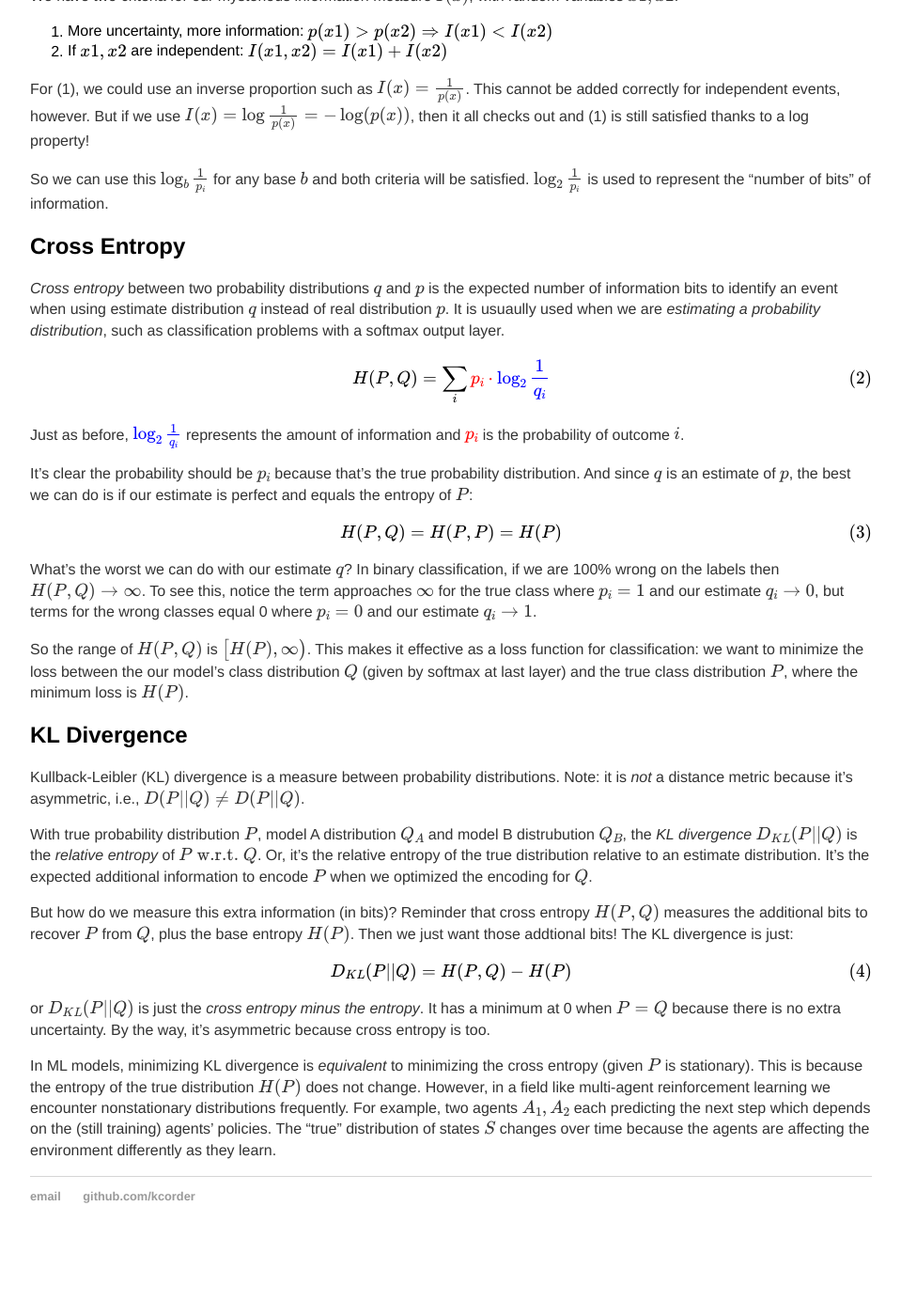
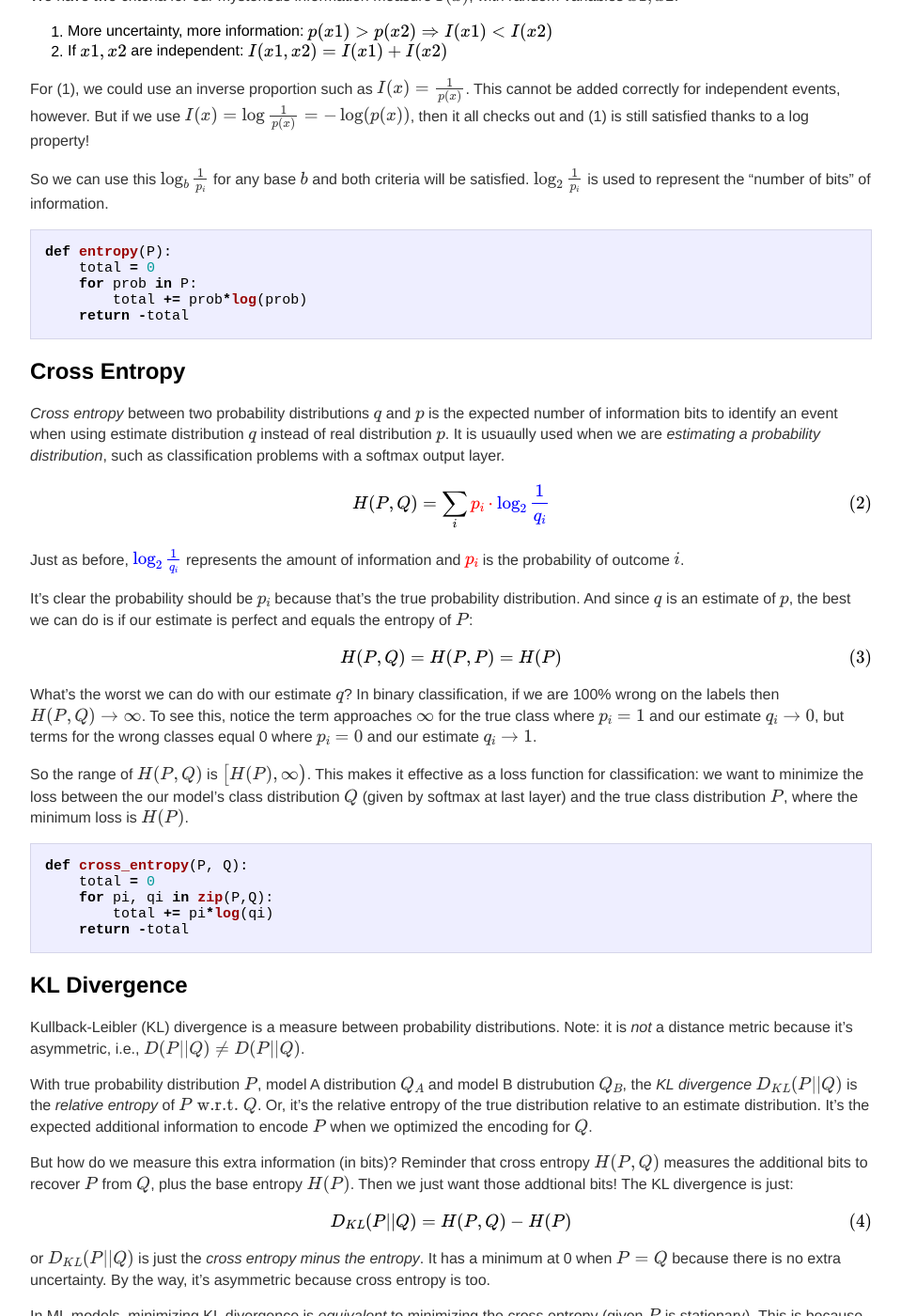
Before and after one commit to kcorder/kcorder.github.io, a Jekyll site: the page built from _posts/2020-04-20-entropy.md, in a window 1280 px wide and 1400 px high, scrolled down 627 px. Shown: the whole window at 94% size, without its empty margins (160-1119 px from the left). Built offline with Jekyll 4.4.1, drawn with Linux system fonts in a browser that asks for light colours; formulas are drawn with MathJax 3; before the commit the page ends 1967 px from its top, so only the background shows below that; some of the changed text lies outside the part shown.

Commit message:
Update 2020-04-20-entropy.md

````diff
--- a/_posts/2020-04-20-entropy.md
+++ b/_posts/2020-04-20-entropy.md
@@ -1,6 +1,6 @@
 ---
 layout: post
-title: "Entropy made intuitive"
+title: "Entropy Made Intuitive"
 date: 2020-04-20
 ---
 
@@ -31,7 +31,13 @@ For (1), we could use an inverse proportion such as $I(x) = \frac{1}{p(x)}$. Thi
 
 So we can use this $\log_b \frac{1}{p_i}$ for any base $b$ and both criteria will be satisfied. $\log_2 \frac{1}{p_i}$ is used to represent the "number of bits" of information.
 
-
+```python
+def entropy(P):
+    total = 0
+    for prob in P:
+        total += prob*log(prob)
+    return -total
+```
 
 
 
@@ -51,7 +57,13 @@ What's the worst we can do with our estimate $q$? In binary classification, if w
 
 So the range of $H(P,Q)$ is $\big[H(P), \infty \big)$. This makes it effective as a loss function for classification: we want to minimize the loss between the our model's class distribution $Q$ (given by softmax at last layer) and the true class distribution $P$, where the minimum loss is $H(P)$.
 
-
+```python
+def cross_entropy(P, Q):
+    total = 0
+    for pi, qi in zip(P,Q):
+        total += pi*log(qi)
+    return -total
+```
 
 
 
@@ -68,3 +80,8 @@ $$ D_{KL}(P\vert\vert Q) = H(P,Q) - H(P) $$
 or $D_{KL}(P\vert\vert Q)$ is just the *cross entropy minus the entropy*. It has a minimum at 0 when $P = Q$ because there is no extra uncertainty. By the way, it's asymmetric because cross entropy is too.
 
 In ML models, minimizing KL divergence is *equivalent* to minimizing the cross entropy (given $P$ is stationary). This is because the entropy of the true distribution $H(P)$ does not change. However, in a field like multi-agent reinforcement learning we encounter nonstationary distributions frequently. For example, two agents $A_1, A_2$ each predicting the next step which depends on the (still training) agents' policies. The "true" distribution of states $S$ changes over time because the agents are affecting the environment differently as they learn.
+
+```python
+def kl(P,Q):
+    return cross_entropy(P,Q) - entropy(P)
+```
````
